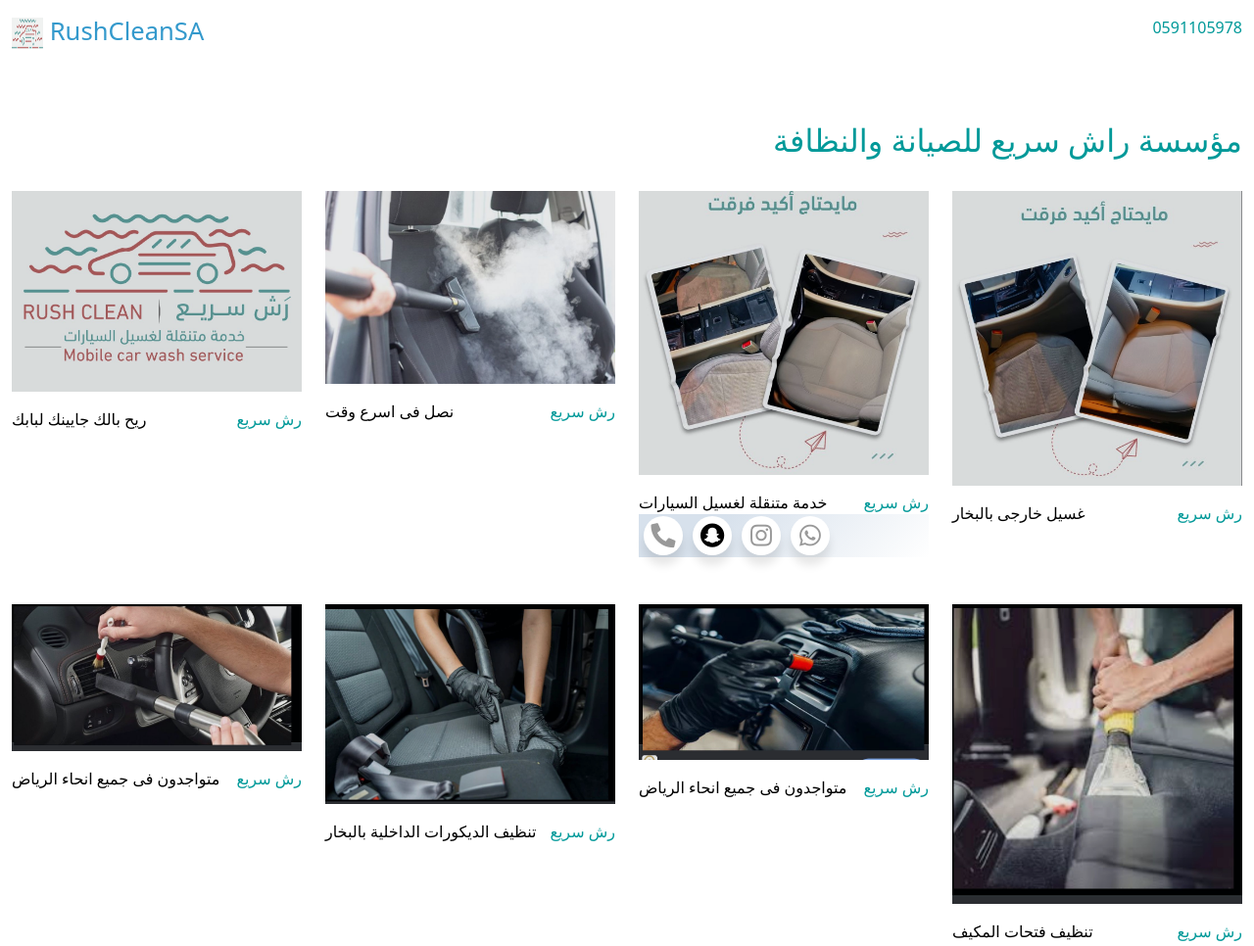
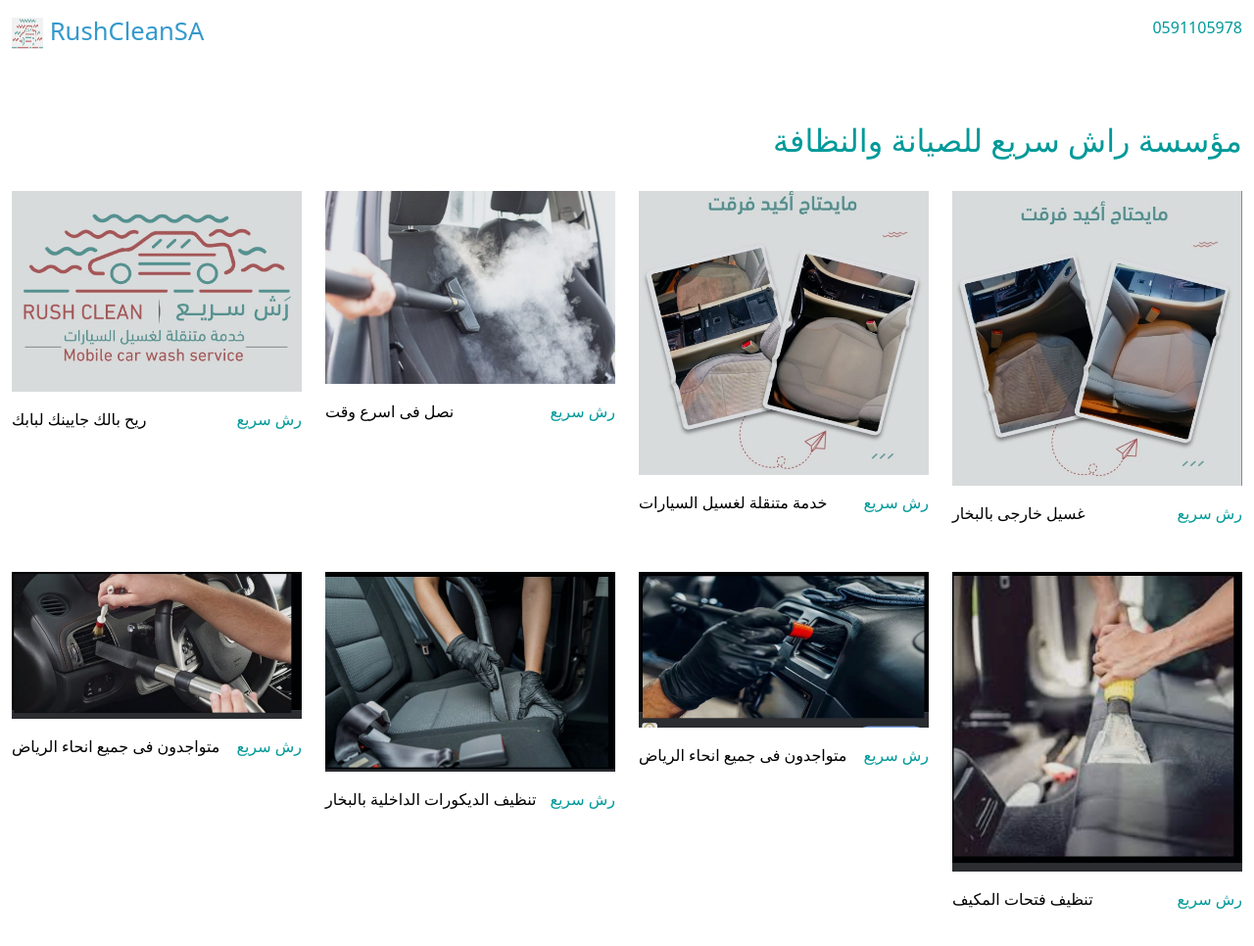
Before and after one commit to rushclean2022/rushclean, a plain HTML site: page index.html in a window 1280 px wide. Shown: the top 966 px of the page at 98% size. Drawn offline with nearby package versions, Linux system fonts and the light colour scheme; no server answers; files whose address does not match are found by name.

Commit message:
Update index.html

```diff
--- a/index.html
+++ b/index.html
@@ -90,36 +90,6 @@ https://templatemo.com/tm-556-catalog-z
                 <div class="d-flex justify-content-between tm-text-gray">
                     <span class="tm-text-gray-light" style="color:#000;">خدمة متنقلة لغسيل السيارات</span>
                     <span  style="color:#009999;">رش سريع</span>
-                </div>
-                <div class="d-flex justify-content-between tm-text-gray btnIcone">
-                    <div class="wrapper">
-                        <a class="button" href="tel:0591105978" target="_blank"
-                        onclick="return gtag_report_conversion('tel:0591105978');">
-                            <div class="icon">
-                                <i class="fas fa-phone-alt"></i>
-                            </div>
-                            <span>0591105978</span>
-                         </a>
-                        <a class="button" href="https://www.snapchat.com/add/rushcleansa" target="_blank">
-                           <div class="icon">
-                            <i class="fab fa-snapchat"></i>
-                           </div>
-                           <span>Snapchat</span>
-                        </a>
-                        <a class="button" href="https://instagram.com/rushcleansa?utm_medium=copy_link
-                        " target="_blank">
-                           <div class="icon">
-                              <i class="fab fa-instagram"></i>
-                           </div>
-                           <span>Instagram</span>
-                        </a>
-                        <a class="button" href="https://wa.me/+9660591105978" target="_blank">
-                            <div class="icon">
-                                <i class="fab fa-whatsapp"></i>
-                            </div>
-                            <span>Whatsapp</span>
-                         </a>
-                     </div>
                 </div>
             </div>
             <div class="col-xl-3 col-lg-4 col-md-6 col-sm-6 col-12 mb-5">
```
